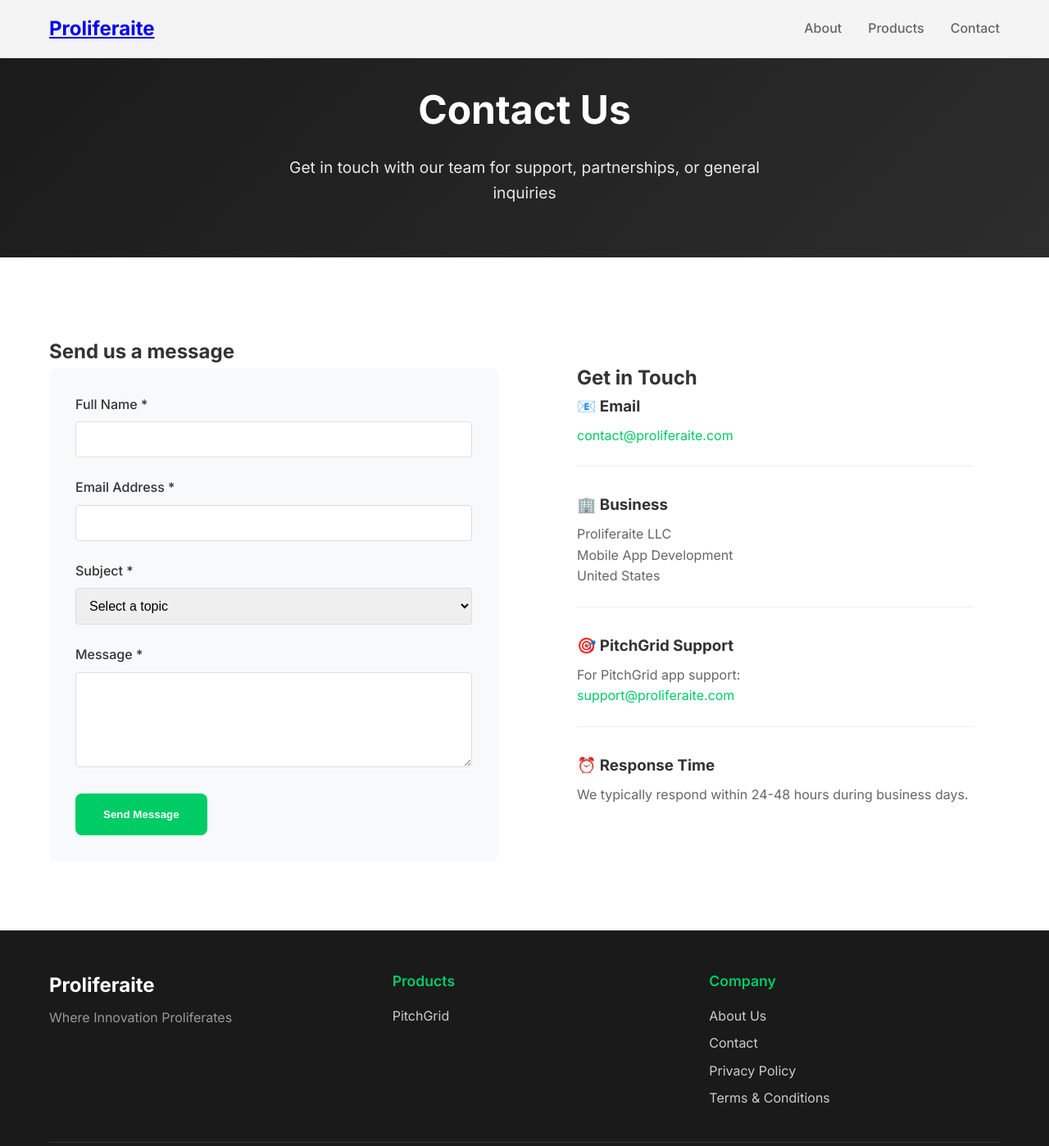
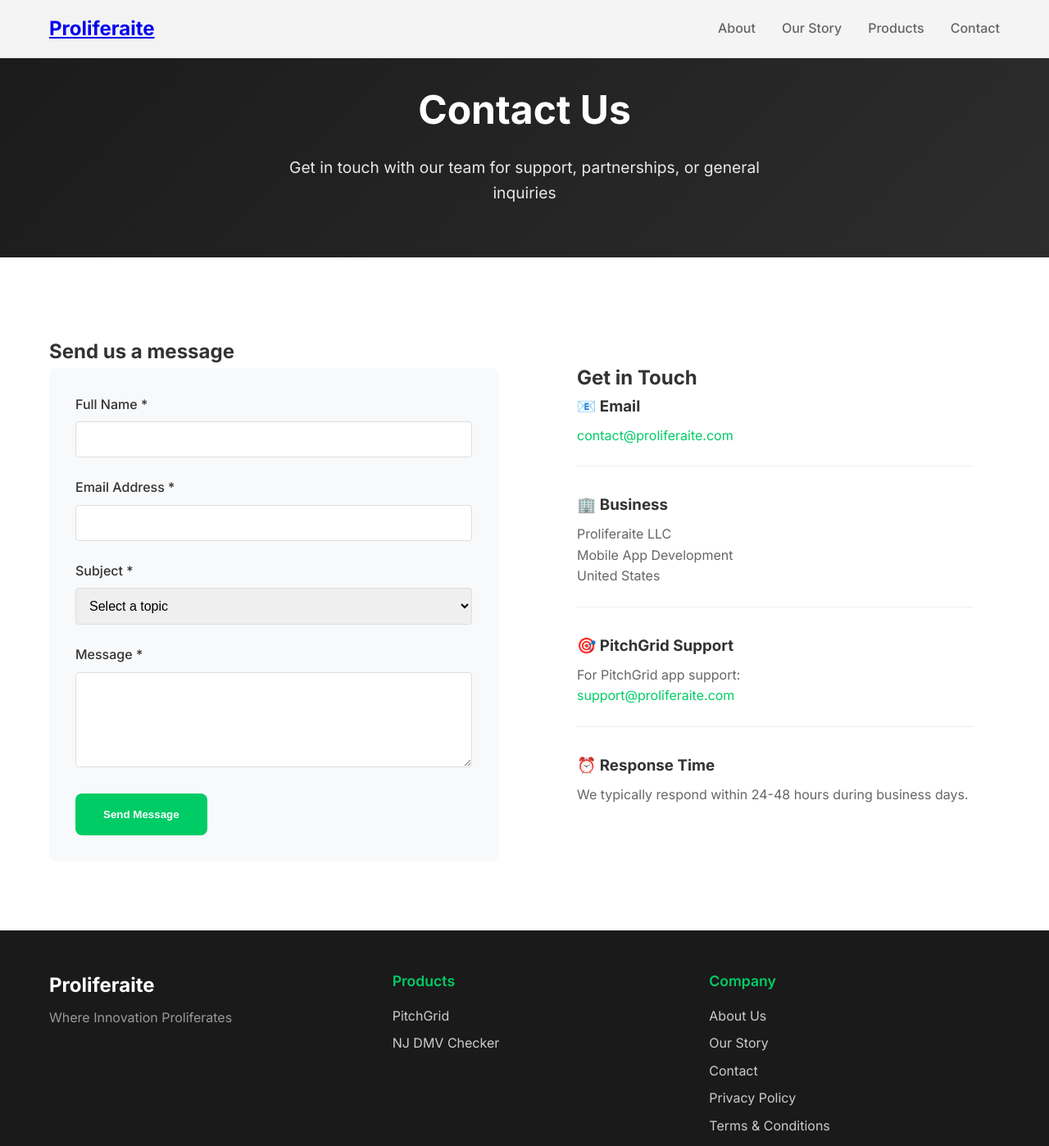
Before and after one commit to proliferaite/proliferaite-website, a plain HTML site: page contact.html in a window 1280 px wide. Shown: the top 1398 px of the page at 82% size. Drawn offline with Linux system fonts and the light colour scheme.

Commit message:
Sync Proliferaite website content from private repo

```diff
--- a/contact.html
+++ b/contact.html
@@ -36,6 +36,7 @@
             </div>
             <div class="nav-links">
                 <a href="about">About</a>
+                <a href="our-story">Our Story</a>
                 <a href="index.html#products">Products</a>
                 <a href="contact">Contact</a>
             </div>
@@ -133,12 +134,14 @@
                         <h4>Products</h4>
                         <ul>
                             <li><a href="https://pitchgrid.proliferaite.com" target="_blank">PitchGrid</a></li>
+                            <li><a href="https://github.com/proliferaite/njmvc-mobile-appointment-checker" target="_blank">NJ DMV Checker</a></li>
                         </ul>
                     </div>
                     <div class="footer-section">
                         <h4>Company</h4>
                         <ul>
                             <li><a href="about">About Us</a></li>
+                            <li><a href="our-story">Our Story</a></li>
                             <li><a href="contact">Contact</a></li>
                             <li><a href="privacy-policy">Privacy Policy</a></li>
                             <li><a href="terms">Terms & Conditions</a></li>
```
Also changed, not shown: about.html (+1 -0 lines), our-story.html (+1 -0 lines).
